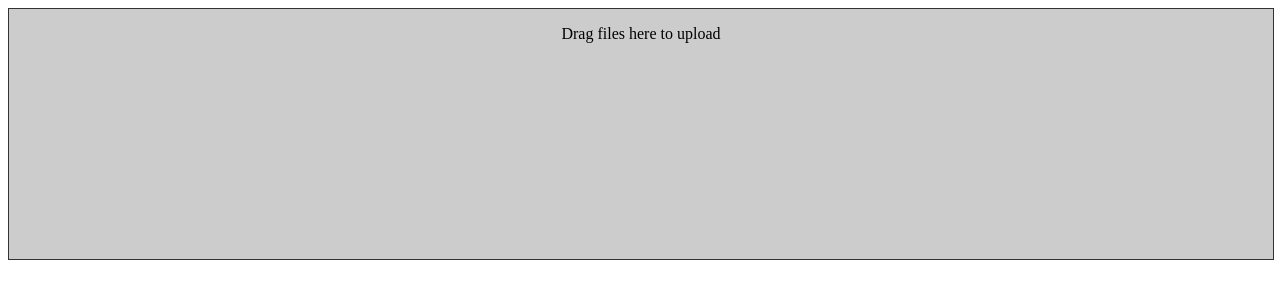
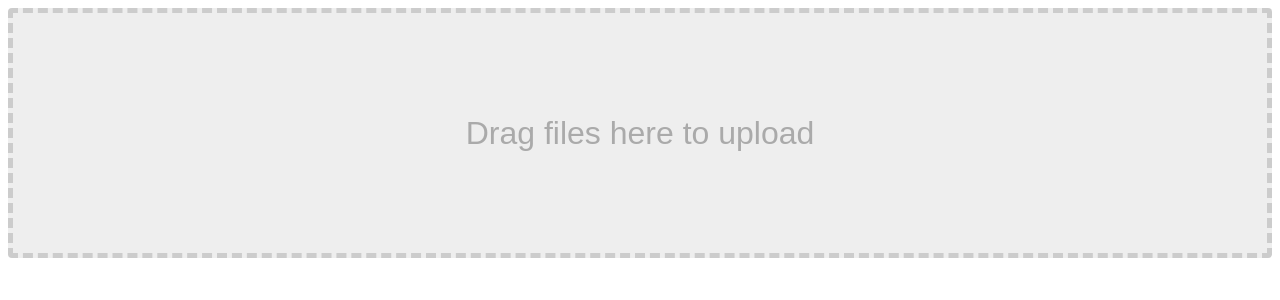
Before and after one commit to developenguin/react-dropzone, a React app: page / in a window 1280 px wide. Shown: the top 300 px of the page. Built offline with nearby package versions, Linux system fonts and the light colour scheme.

Commit message:
Improve styling, add webpack dev-server, respond to clicks

```diff
--- a/package.json
+++ b/package.json
@@ -10,9 +10,10 @@
     "lint": "eslint --fix ./src",
     "build": "rm -rf dist && webpack --mode=production",
     "build-dev": "rm -rf dist && webpack --mode=development",
-    "start": "rm -rf dist && webpack --mode=development -w"
+    "start": "rm -rf dist && webpack-dev-server --open --mode=development"
   },
   "dependencies": {
+    "prop-types": "^15.7.2",
     "react": "^16.12.0",
     "react-dom": "^16.12.0"
   },
@@ -32,6 +33,7 @@
     "sass-loader": "^8.0.2",
     "style-loader": "^1.1.3",
     "webpack": "^4.41.5",
-    "webpack-cli": "^3.3.10"
+    "webpack-cli": "^3.3.10",
+    "webpack-dev-server": "^3.10.1"
   }
 }
--- a/src/components/Dropzone/index.jsx
+++ b/src/components/Dropzone/index.jsx
@@ -1,11 +1,35 @@
-import React from 'react';
+import React, { createRef } from 'react';
+import propTypes from 'prop-types';
 import styles from './styles.scss';
 
-const Dropzone = () => {
+const Dropzone = props => {
+
+  let fileInputRef = createRef();
+
+  const onClickDropzone = () => {
+    fileInputRef.current.click();
+  };
+
+  const onFileChange = evt => {
+
+    const { files } = evt.target;
+
+    props.onFileChange(Array.from(files));
+
+  };
 
   return (
-    <div className={styles.container}>
-      <input type="file" multiple className={styles.input} />
+    <div
+      className={styles.container}
+      onClick={onClickDropzone}
+    >
+      <input
+        type="file"
+        multiple
+        className={styles.input}
+        ref={fileInputRef}
+        onChange={onFileChange}
+      />
       <div className={styles.dragFiles}>
         <p>Drag files here to upload</p>
       </div>
@@ -14,4 +38,8 @@ const Dropzone = () => {
 
 };
 
+Dropzone.propTypes = {
+  onFileChange: propTypes.func.isRequired
+};
+
 export default Dropzone;
--- a/src/components/Dropzone/styles.scss
+++ b/src/components/Dropzone/styles.scss
@@ -1,14 +1,24 @@
 .container {
-  border: 1px solid #333;
-  background: #ccc;
+  box-sizing: border-box;
+  border: 5px dashed #ccc;
+  border-radius: 4px;
+  background: #eee;
   width: 100%;
-  min-height: 250px;
+  height: 250px;
+  font-family: sans-serif;
+
+  &:hover {
+    cursor: pointer;
+  }
 }
 
 .dragFiles {
   display: flex;
   align-items: center;
   justify-content: center;
+  height: 100%;
+  color: #aaa;
+  font-size: 2rem;
 }
 
 .input {
--- a/webpack.config.js
+++ b/webpack.config.js
@@ -3,7 +3,10 @@ const HTMLWebpackPlugin = require('html-webpack-plugin');
 const MiniCssExtractPlugin = require('mini-css-extract-plugin');
 const { CleanWebpackPlugin } = require('clean-webpack-plugin');
 
-module.exports = {
+module.exports = (env, argv) => ({
+
+  mode: argv.mode === 'production' ? 'production' : 'development',
+  devtool: argv.mode === 'production' ? false : 'source-map',
 
   entry: './src/index.jsx',
   output: {
@@ -64,6 +67,12 @@ module.exports = {
       chunkFilename: '[id].[hash].css'
     }),
     new CleanWebpackPlugin()
-  ]
+  ],
 
-};
+  devServer: {
+    contentBase: path.join(__dirname, 'dist'),
+    compress: true,
+    port: 9000
+  }
+
+});
```
Also changed, not shown: 1 other file (tests, documents, lock files or other folders).
